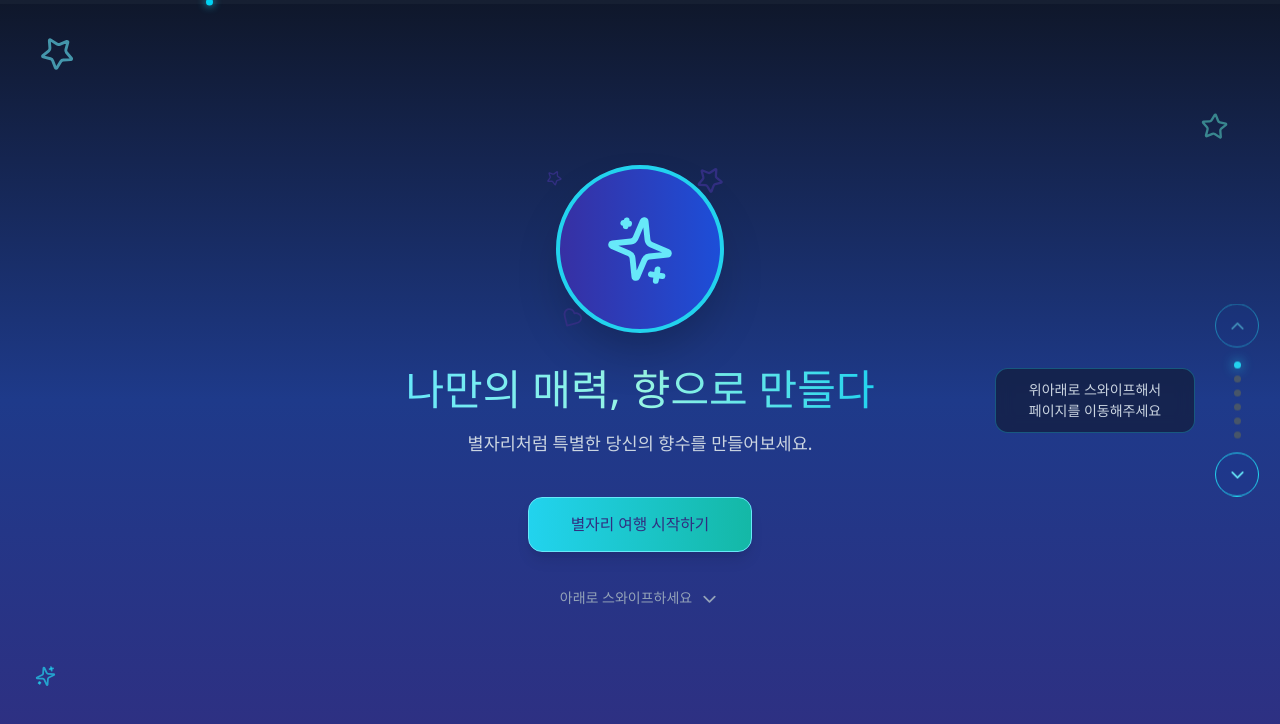
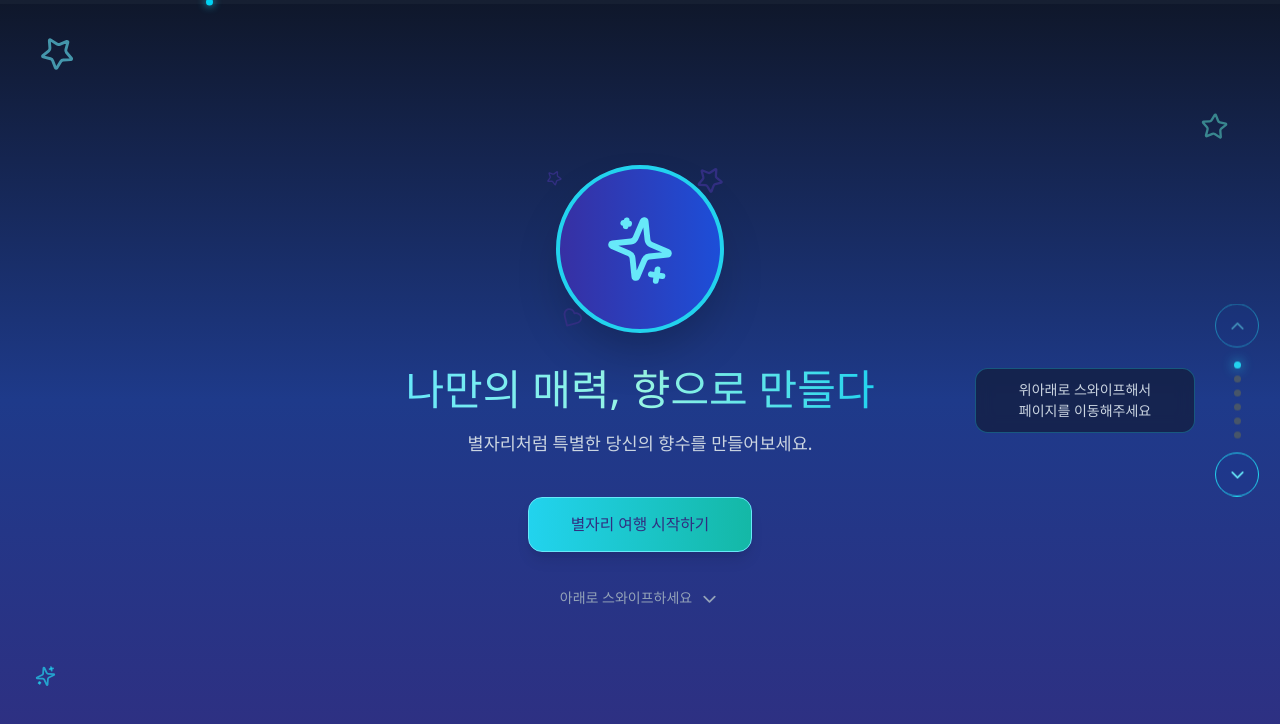
Before and after one commit to wwlsgur08/Aster_belllist, a React (Vite) app: page / in a window 1280 px wide. Shown: the top 724 px of the page. Built offline with nearby package versions, Linux system fonts and the light colour scheme.

Commit message:
Update swipe instruction box width to 220px

```diff
--- a/src/App.tsx
+++ b/src/App.tsx
@@ -100,7 +100,7 @@ export default function App() {
         {/* Swipe Instruction - Boxed next to dots */}
         <div className="absolute right-full top-1/2 -translate-y-1/2 mr-12 md:mr-16 pointer-events-none w-max" style={{ right: 'calc(100% + 20px)' }}>
           <div className="px-8 py-3 rounded-xl border backdrop-blur-sm"
-            style={{ backgroundColor: "rgba(15, 23, 42, 0.6)", borderColor: "rgba(34, 211, 238, 0.3)", minWidth: "200px", width: "200px" }}>
+            style={{ backgroundColor: "rgba(15, 23, 42, 0.6)", borderColor: "rgba(34, 211, 238, 0.3)", minWidth: "220px", width: "220px" }}>
             <p className="text-[10px] md:text-xs opacity-90 leading-relaxed text-center font-medium"
               style={{ color: "#cbd5e1" }}>
               위아래로 스와이프해서<br />페이지를 이동해주세요
```
